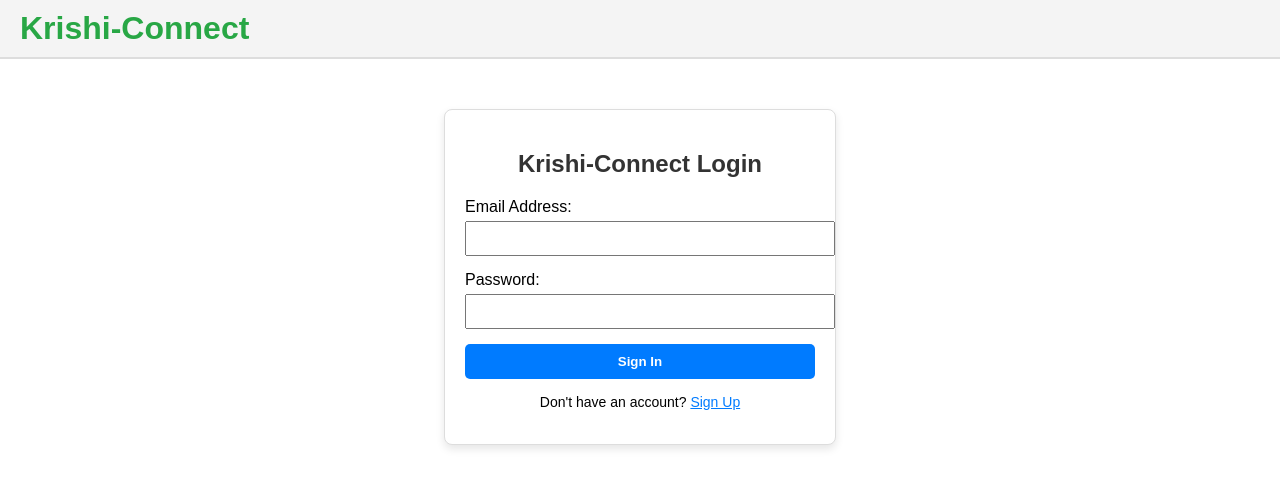
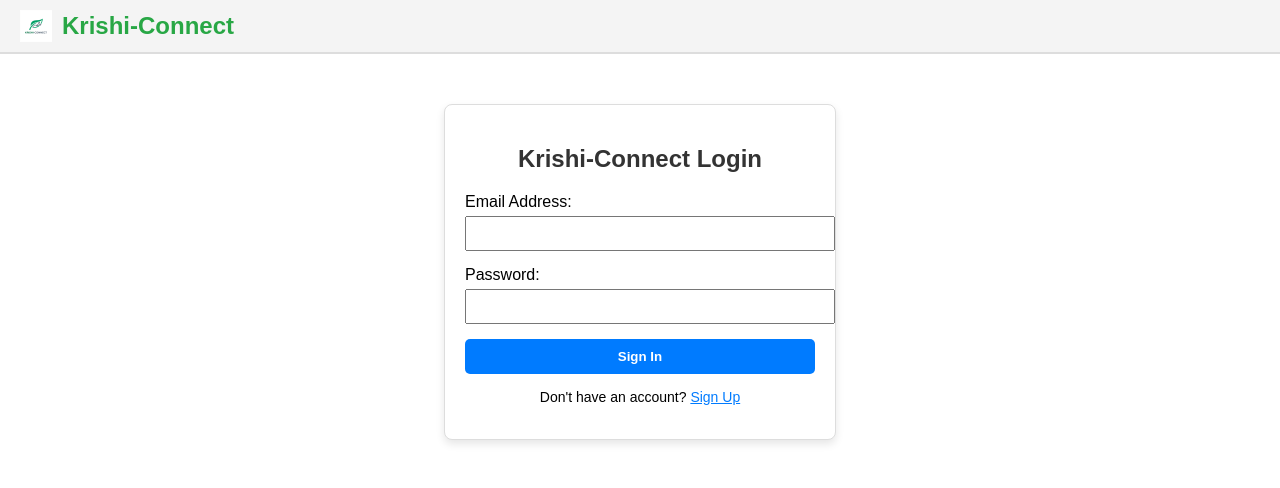
Before and after one commit to didarulnayan/CSE470-Krishi-Connect, a React (Create React App) app in the folder client/: page / in a window 1280 px wide. Shown: the top 488 px of the page. Built offline with nearby package versions, Linux system fonts and the light colour scheme.

Commit message:
feat: add site logo, update favicon/title, and pre-select crop in order form

```diff
--- a/client/public/index.html
+++ b/client/public/index.html
@@ -2,12 +2,12 @@
 <html lang="en">
   <head>
     <meta charset="utf-8" />
-    <link rel="icon" href="%PUBLIC_URL%/favicon.ico" />
+    <link rel="icon" type="image/png" href="%PUBLIC_URL%/logo.png" />
     <meta name="viewport" content="width=device-width, initial-scale=1" />
-    <meta name="theme-color" content="#000000" />
+    <meta name="theme-color" content="#28a745" />
     <meta
       name="description"
-      content="Web site created using create-react-app"
+      content="Krishi-Connect is a digital marketplace bridging the gap between farmers and buyers."
     />
     <link rel="apple-touch-icon" href="%PUBLIC_URL%/logo192.png" />
     <!--
@@ -24,7 +24,7 @@
       work correctly both with client-side routing and a non-root public URL.
       Learn how to configure a non-root public URL by running `npm run build`.
     -->
-    <title>React App</title>
+    <title>Krishi-Connect | Agriculture Marketplace</title>
   </head>
   <body>
     <noscript>You need to enable JavaScript to run this app.</noscript>
--- a/client/src/App.js
+++ b/client/src/App.js
@@ -25,11 +25,28 @@ function App() {
   const [buyerView, setBuyerView] = useState('home'); // 'home' | 'detail' | 'order'
   const [selectedCrop, setSelectedCrop] = useState(null);
 
+  const handleLogoClick = () => {
+    if (user) {
+      if (user.role === 'farmer') setFarmerView('dashboard');
+      if (user.role === 'buyer') setBuyerView('home');
+      setSelectedCrop(null);
+    }
+  };
+
   return (
     <div>
       {/* Dynamic Header based on who is logged in */}
       <div style={{ backgroundColor: '#f4f4f4', padding: '10px 20px', display: 'flex', justifyContent: 'space-between', alignItems: 'center', borderBottom: '2px solid #ddd' }}>
-        <h1 style={{ margin: 0, fontFamily: 'Arial', color: '#28a745' }}>Krishi-Connect</h1>
+        <div
+          onClick={handleLogoClick}
+          style={{ display: 'flex', alignItems: 'center', gap: '10px', cursor: 'pointer' }}
+          title="Return to Home"
+        >
+          <img src="/logo.png" alt="Krishi-Connect Logo" style={{ height: '32px', width: '32px', objectFit: 'contain' }} />
+          <h1 style={{ margin: 0, fontFamily: 'Arial', color: '#28a745', fontSize: '24px' }}>
+            Krishi-Connect
+          </h1>
+        </div>
 
         {/* If user is logged in, show their name and a Logout button */}
         {user && (
@@ -90,7 +107,7 @@ function App() {
             >
               ← Back to Crops
             </button>
-            <OrderPage />
+            <OrderPage defaultProduceId={selectedCrop ? selectedCrop._id : null} />
           </div>
         )
       )}
--- a/client/src/OrderForm.js
+++ b/client/src/OrderForm.js
@@ -1,7 +1,7 @@
 import React, { useEffect, useMemo, useRef, useState } from 'react';
 
-function OrderForm({ produceOptions = [] }) {
-  const [selectedProduceId, setSelectedProduceId] = useState('');
+function OrderForm({ produceOptions = [], defaultProduceId }) {
+  const [selectedProduceId, setSelectedProduceId] = useState(defaultProduceId || '');
   const [quantity, setQuantity] = useState('');
   const [message, setMessage] = useState('');
   const [error, setError] = useState('');
@@ -13,8 +13,13 @@ function OrderForm({ produceOptions = [] }) {
   useEffect(() => {
     if (!selectedProduceId && produceOptions.length > 0) {
       setSelectedProduceId(produceOptions[0]._id);
+    } else if (defaultProduceId && produceOptions.length > 0 && selectedProduceId !== defaultProduceId) {
+      // In case state wasn't initialized or defaultProduceId changes
+      if (produceOptions.some(p => p._id === defaultProduceId)) {
+        setSelectedProduceId(defaultProduceId);
+      }
     }
-  }, [produceOptions, selectedProduceId]);
+  }, [produceOptions, selectedProduceId, defaultProduceId]);
 
   const selectedProduce = useMemo(
     () => produceOptions.find((item) => item._id === selectedProduceId),
--- a/client/src/OrderPage.js
+++ b/client/src/OrderPage.js
@@ -1,7 +1,7 @@
 import React, { useEffect, useState } from 'react';
 import OrderForm from './OrderForm';
 
-function OrderPage() {
+function OrderPage({ defaultProduceId }) {
   const [produceOptions, setProduceOptions] = useState([]);
   const [loading, setLoading] = useState(true);
   const [error, setError] = useState('');
@@ -41,7 +41,7 @@ function OrderPage() {
       ) : error ? (
         <p style={{ textAlign: 'center', color: '#c62828' }}>{error}</p>
       ) : (
-        <OrderForm produceOptions={produceOptions} />
+        <OrderForm produceOptions={produceOptions} defaultProduceId={defaultProduceId} />
       )}
     </section>
   );
```
Also changed, not shown: client/public/logo.png (added).
